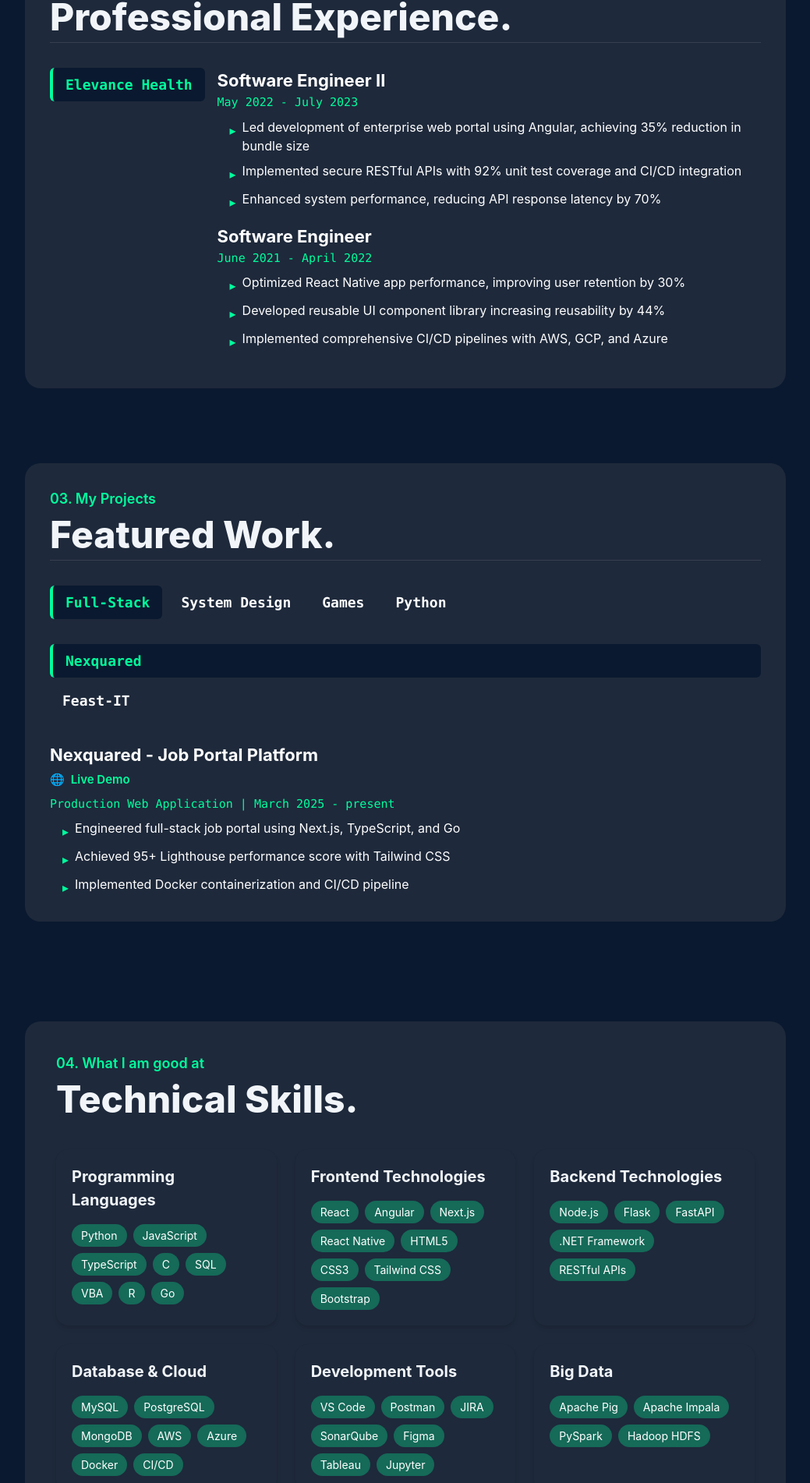
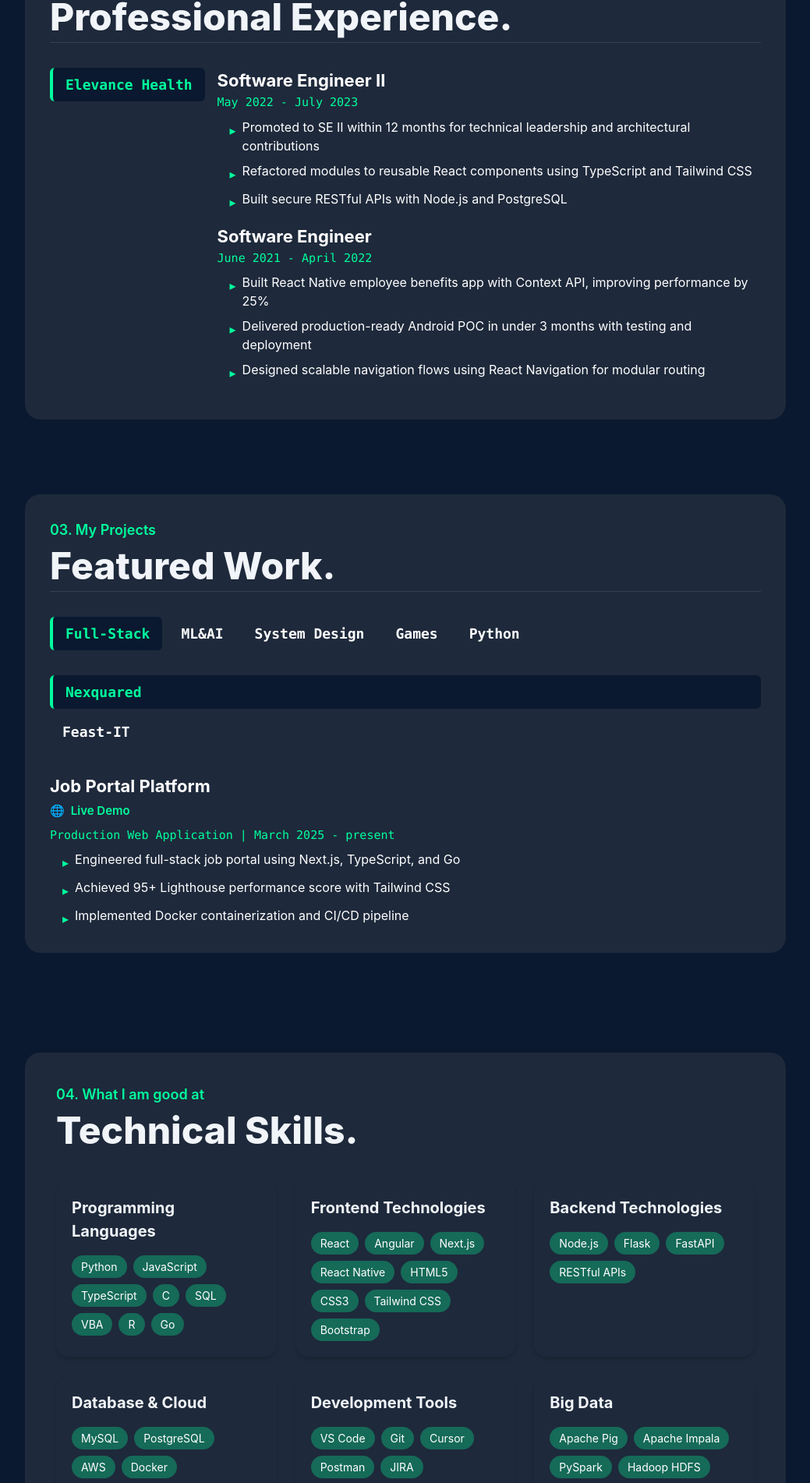
Before and after one commit to Nishma25/React-Portfolio, a React (Create React App) app: page / in a window 1280 px wide. Shown: the part 937-2839 px from the top of the page at 78% size, without its empty margins (120-1159 px from the left). Built offline with nearby package versions, Linux system fonts and the light colour scheme.

Commit message:
updated projects and resume

```diff
--- a/src/components/Contact.jsx
+++ b/src/components/Contact.jsx
@@ -32,7 +32,7 @@ const contactInfo = [
   {
     label: 'Resume',
     value: 'View Resume',
-    href: 'https://drive.google.com/file/d/18UAJNUWeQ50h9rUOPacur6HU8M_-aKjX/view?usp=sharing',
+    href: 'https://drive.google.com/file/d/1sorrKeTglYwcXQYl2mgoPoOoLVjhwrQd/view?usp=drive_link',
     icon: <FaFileAlt className="text-accent-green text-lg" />,
   },
 ];
@@ -50,7 +50,7 @@ const availability = [
   },
   {
     label: 'Work Authorization',
-    value: 'F-1 Student Visa (STEM OPT Eligible)',
+    value: 'F-1 OPT (STEM Eligible)',
     icon: <FaIdBadge className="text-accent-green text-lg" />,
   },
 ];
@@ -92,7 +92,7 @@ const Contact = () => {
         {/* Availability */}
         <motion.div
           variants={fadeIn("left", "spring", 0.5, 0.75)}
-          className="card p-6 rounded-2xl w-full shadow-md flex flex-col gap-4 justify-center"
+          className="card p-6 rounded-2xl w-full shadow-md flex flex-col gap-4 justify-start"
         >
           <h3 className="text-text dark:text-text-dark text-[20px] font-bold mb-2">Availability</h3>
           <ul className="space-y-4">
--- a/src/components/Navbar.jsx
+++ b/src/components/Navbar.jsx
@@ -17,7 +17,7 @@ import { Link as ScrollLink } from 'react-scroll';
 import { motion } from 'framer-motion';
 import { styles } from '../styles';
 
-const RESUME_LINK = 'https://drive.google.com/file/d/18UAJNUWeQ50h9rUOPacur6HU8M_-aKjX/view?usp=sharing';
+const RESUME_LINK = 'https://drive.google.com/file/d/1sorrKeTglYwcXQYl2mgoPoOoLVjhwrQd/view?usp=drive_link';
 
 const Navbar = () => {
   const [isOpen, setIsOpen] = useState(false);
--- a/src/components/Projects.jsx
+++ b/src/components/Projects.jsx
@@ -10,7 +10,7 @@ const projectCategories = [
         projects: [
             {
                 name: 'Nexquared',
-                title: 'Nexquared - Job Portal Platform',
+                title: 'Job Portal Platform',
                 date: 'Production Web Application | March 2025 - present',
                 points: [
                     'Engineered full-stack job portal using Next.js, TypeScript, and Go',
@@ -25,7 +25,7 @@ const projectCategories = [
             },
             {
                 name: 'Feast-IT',
-                title: 'Feast-IT - Food Delivery Platform',
+                title: 'Food Delivery Platform',
                 date: 'Full-Stack Web Application | January 2025 - April 2025',
                 points: [
                     'Developed multi-role platform with React.js and Flask',
@@ -37,6 +37,30 @@ const projectCategories = [
                     url: 'https://github.com/Nishma25/FeastIt-app/blob/main/README.md',
                     icon: '🐙',
                 },
+            },
+        ],
+    },
+    {
+        name: 'ML&AI',
+        projects: [
+            {
+                name: 'PDF-Summarizer',
+                title: 'PDF Summarizer',
+                date: 'LLM-Powered Application | March 2025 - April 2025',
+                points: [
+                    'Built a GenAI-powered document summarizer using Python, PyPDF2, and OpenAI & Google Generative AI APIs to reduce manual document review time by over 80%',
+                    'Engineered batch-processing pipelines for context-aware summarization using Pandas and LLMs, improving parsing accuracy and scalability',
+                    'Designed a modular architecture with secure API configuration via dotenv, enabling extensibility for future Q&A and multi-doc use cases',
+                ],
+            },
+            {
+                name: 'UberFare Estimator',
+                title: 'Uber and Lyft Ride Price Prediction',
+                date: 'Machine Learning Web Application | September 2024 - December 2024',
+                points: [
+                    'Built a web app to predict real-time Uber/Lyft fares using FastAPI, scikit-learn, and a Random Forest model',
+                    'Enabled dynamic fare simulations through AJAX workflows, interactive UI inputs, and Pydantic-validated RESTful APIs for reliable real-time predictions',
+                ],
             },
         ],
     },
--- a/src/components/Skills.jsx
+++ b/src/components/Skills.jsx
@@ -16,15 +16,15 @@ const Skills = () => {
     },
     {
       title: "Backend Technologies",
-      skills: ["Node.js", "Flask", "FastAPI", ".NET Framework", "RESTful APIs"]
+      skills: ["Node.js", "Flask", "FastAPI", "RESTful APIs"]
     },
     {
       title: "Database & Cloud",
-      skills: ["MySQL", "PostgreSQL", "MongoDB", "AWS", "Azure", "Docker", "CI/CD"]
+      skills: ["MySQL", "PostgreSQL", "AWS", "Docker"]
     },
     {
       title: "Development Tools",
-      skills: ["VS Code", "Postman", "JIRA", "SonarQube", "Figma", "Tableau", "Jupyter"]
+      skills: ["VS Code", "Git","Cursor", "Postman", "JIRA", "SonarQube", "Figma", "Tableau", "Jupyter"]
     },
     {
       title: "Big Data",
--- a/src/components/Work.jsx
+++ b/src/components/Work.jsx
@@ -13,18 +13,18 @@ const companies = [
         title: 'Software Engineer II',
         date: 'May 2022 - July 2023',
         points: [
-          'Led development of enterprise web portal using Angular, achieving 35% reduction in bundle size',
-          'Implemented secure RESTful APIs with 92% unit test coverage and CI/CD integration',
-          'Enhanced system performance, reducing API response latency by 70%',
+          'Promoted to SE II within 12 months for technical leadership and architectural contributions',
+          'Refactored modules to reusable React components using TypeScript and Tailwind CSS',
+          'Built secure RESTful APIs with Node.js and PostgreSQL',
         ],
       },
       {
         title: 'Software Engineer',
         date: 'June 2021 - April 2022',
         points: [
-          'Optimized React Native app performance, improving user retention by 30%',
-          'Developed reusable UI component library increasing reusability by 44%',
-          'Implemented comprehensive CI/CD pipelines with AWS, GCP, and Azure',
+          'Built React Native employee benefits app with Context API, improving performance by 25%',
+          'Delivered production-ready Android POC in under 3 months with testing and deployment',
+          'Designed scalable navigation flows using React Navigation for modular routing',
         ],
       },
     ],
```
